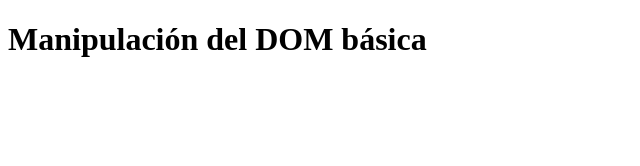
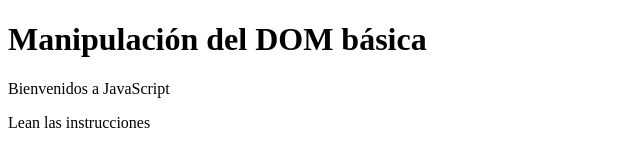
Before and after one commit to rorocan/ProyectoJavaScript, a plain HTML site: page index.html in a window 1280 px wide. Shown: the whole page, without its empty margins (0-640 px from the left). Drawn offline with Linux system fonts and the light colour scheme.

Commit message:
mainprincipal

```diff
--- a/index.html
+++ b/index.html
@@ -9,6 +9,8 @@
 <body>
   <h1>Manipulación del DOM básica</h1>
 
+  <p class="welcome">Bienvenidos a JavaScript</p>
+  <p id="pid">Lean las instrucciones</p>
   <script src="./script.js"></script>
 </body>
 </html>
```
